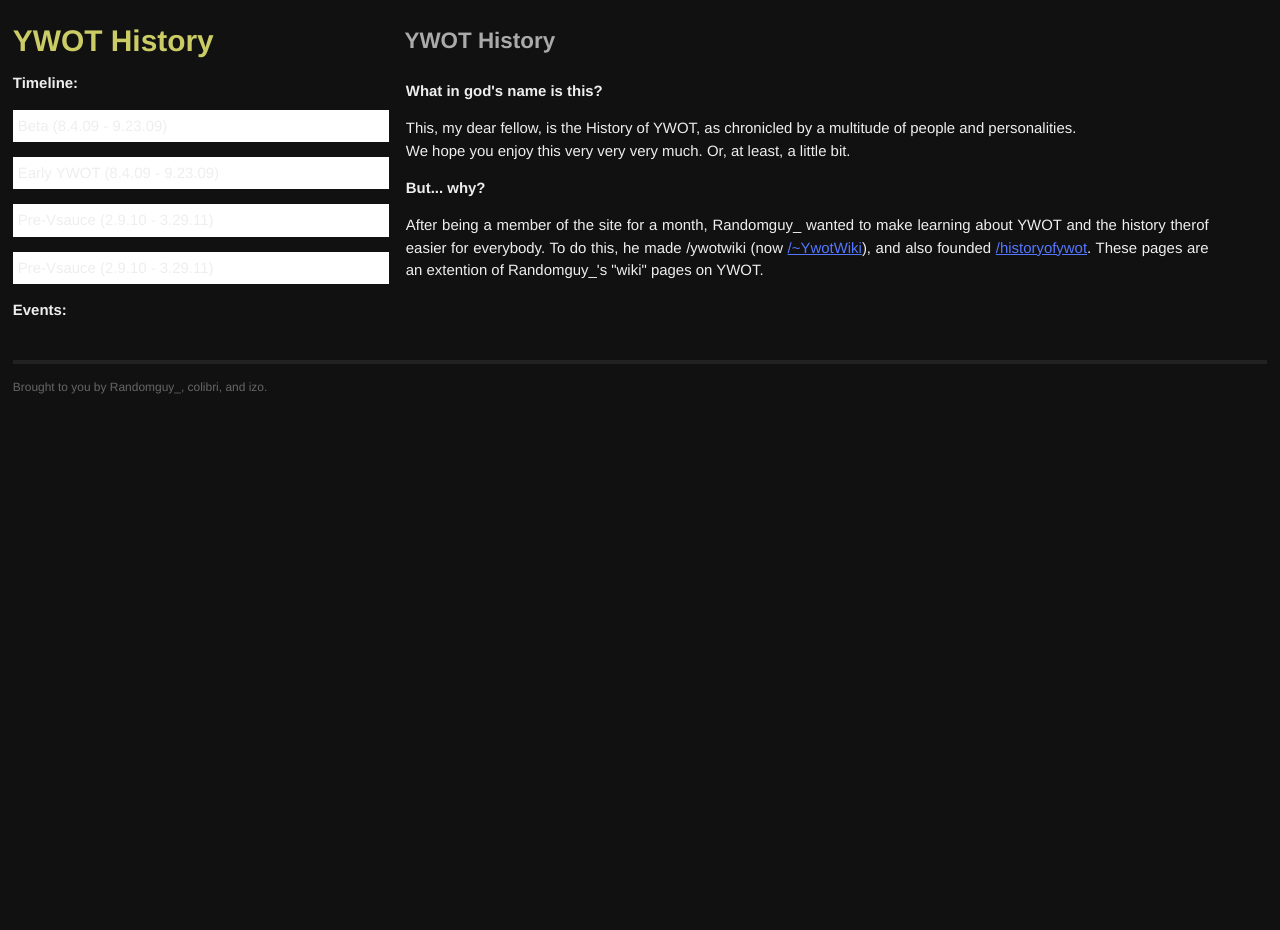
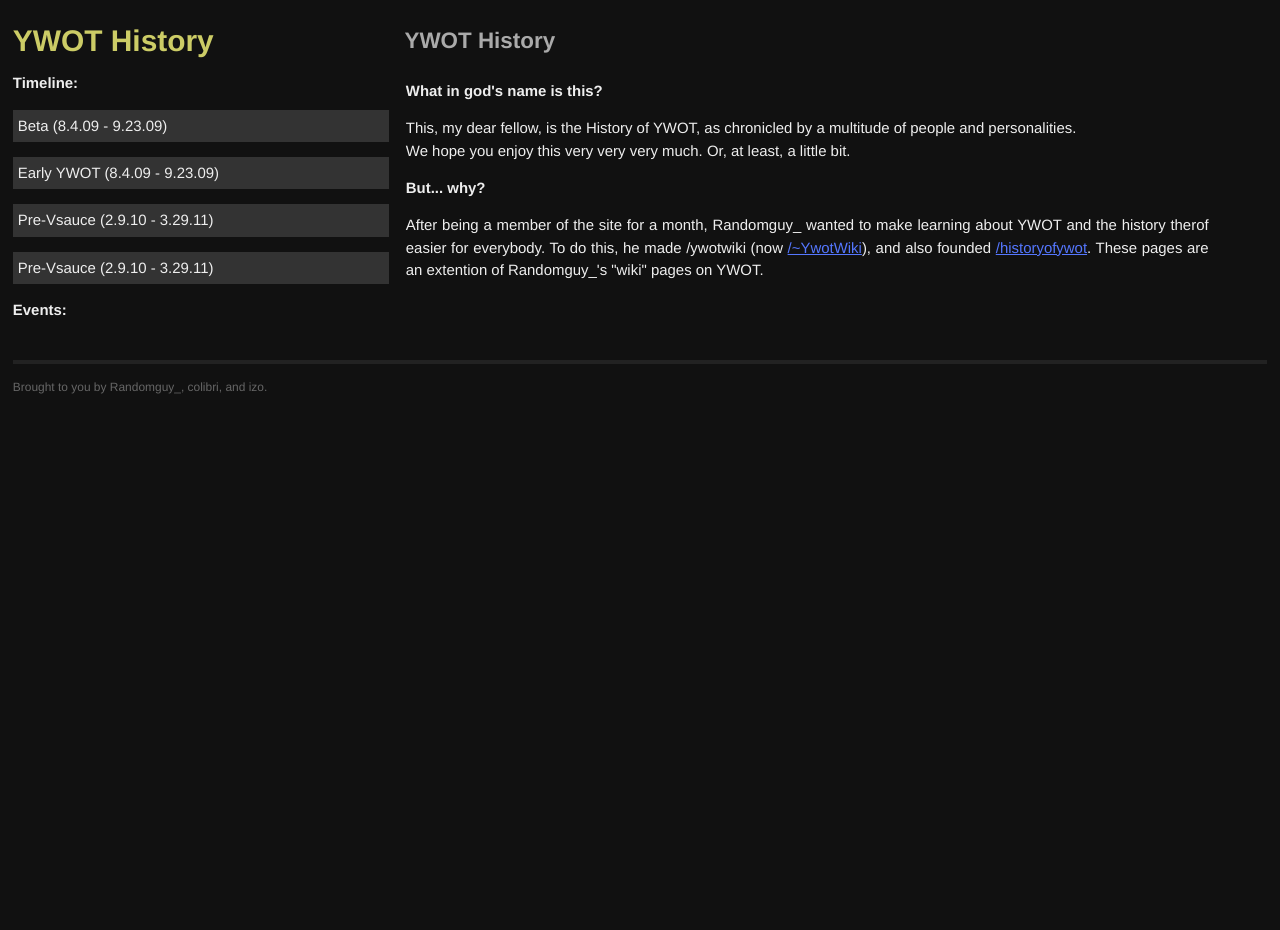
Before and after one commit to ywothistory/ywothistory.github.io, a Jekyll site: the page built from index.html, in a window 1280 px wide. Built offline with Jekyll 4.4.1, drawn with Linux system fonts in a browser that asks for light colours; Markdown is read by kramdown in place of the engine named in the settings.

Commit message:
Update main.css

```diff
--- a/css/main.css
+++ b/css/main.css
@@ -174,7 +174,7 @@ a:visited { color: #a0a; }
 }
 
 .post pre.terminal code {
-  background-color: #333;
+  background-color: #111;
 }
 
 .post a {
@@ -194,7 +194,7 @@ a:visited { color: #a0a; }
 
 .menu a p {
 	color: #eee;
-	background: #FFF;
+	background: #333;
 	padding: 5px 5px;
 }
 
```
